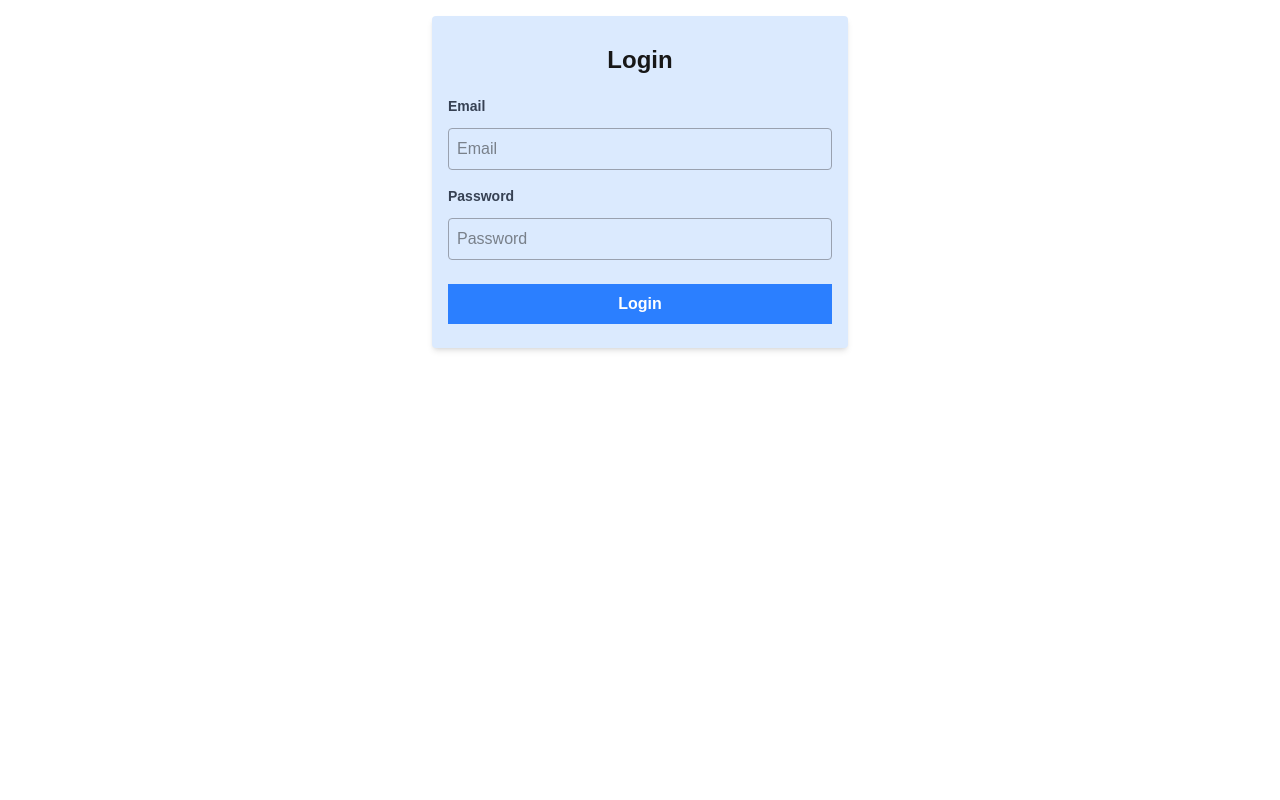
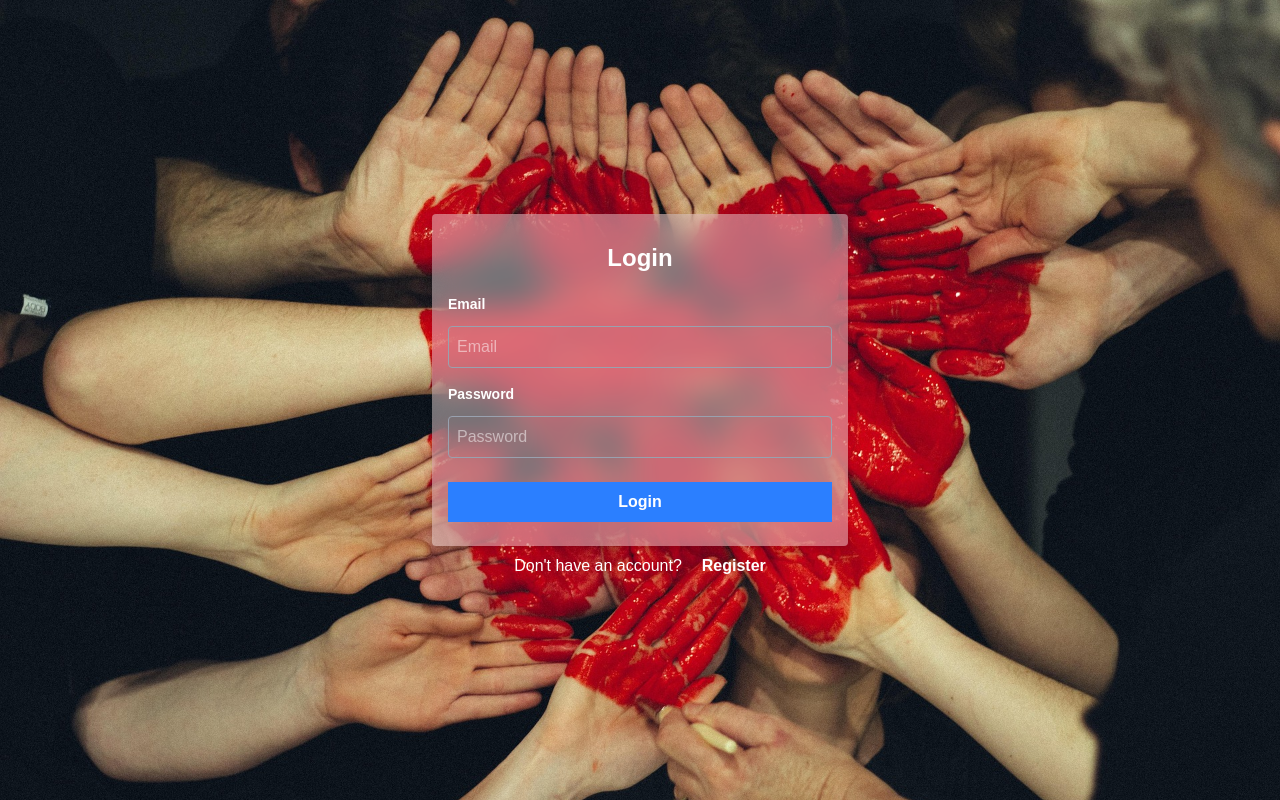
Before and after one commit to Stackarius/neighbor_security, a Next.js app: page /login in a window 1280 px wide. Built offline with nearby package versions, Linux system fonts and the light colour scheme; no server answers.

Commit message:
feat: added login reroutes based on priviledges

```diff
--- a/src/app/login/page.js
+++ b/src/app/login/page.js
@@ -1,33 +1,58 @@
 "use client";
 
-import { useState } from "react";
+import { use, useState } from "react";
 import { useRouter } from "next/navigation";
 import { toast } from "react-toastify";
 import { login } from "../../lib/auth";
+import Link from "next/link";
 
 export default function Login() {
   const router = useRouter();
   const [email, setEmail] = useState("");
   const [password, setPassword] = useState("");
+  const [loading, setLoading] = useState(false)
 
   const handleLogin = async (e) => {
+
     e.preventDefault();
     try {
+      setLoading(true)
+
       await login(email, password);
+      // Get user profile to check role
+      const { data: profile, error: profileError } = await supabase
+        .from("profiles")
+        .select("user_role")
+        .eq("id", user.id)
+        .single();
+
+      // user == admin => "/admin" : "/dashboard"
+      if (profile && profile.user_role == "admin") {
+        setLoading(false)
+        router.push("/admin");
+      } else if (profileError) {
+        toast.error("CANNOT AUTHENTICATE USER NOW, TRY IN FEW MINUTES")
+      }
+      setLoading(true)
       router.push("/dashboard");
     } catch (err) {
+      setLoading(false)
       toast.error(err.message || "Login failed");
     }
   };
 
   return (
-    <div className="flex flex-col items-center m-auto justify-center p-4  max-w-md">
+    <div
+      className="relative flex items-center justify-center h-[100vh] bg-cover bg-center"
+      style={{ backgroundImage: "url('/hands.jpg')" }}
+    >
+      <div className="flex flex-col items-center m-auto justify-center p-4 w-[500px] max-w-md">
         <form
           onSubmit={handleLogin}
-        className="flex flex-col gap-2 bg-blue-100 p-4 rounded shadow-md w-full"
+          className="flex flex-col gap-2 bg-transparent backdrop-blur-lg bg-white/40 text-white p-4 rounded shadow-md w-full"
         >
           <h2 className="text-2xl font-bold text-center my-3">Login</h2>
-        <p className="text-sm text-gray-700 mb-1 font-semibold">Email</p>
+          <p className="text-sm text-white mb-1 font-semibold">Email</p>
           <input
             type="email"
             placeholder="Email"
@@ -36,7 +61,7 @@ export default function Login() {
             required
             className="mb-2 border border-gray-400 rounded p-2"
           />
-        <p className="text-sm text-gray-700 mb-1 font-semibold">Password</p>
+          <p className="text-sm text-white mb-1 font-semibold">Password</p>
 
           <input
             type="password"
@@ -50,9 +75,38 @@ export default function Login() {
             type="submit"
             className="bg-blue-500 text-white px-4 py-2 mb-2 font-semibold hover:bg-blue-700"
           >
-          Login
+            {loading && (
+              <svg
+                className="animate-spin h-5 w-5 text-white inline mr-2"
+                xmlns="http://www.w3.org/2000/svg"
+                fill="none"
+                viewBox="0 0 24 24"
+              >
+                <circle
+                  className="opacity-25"
+                  cx="12"
+                  cy="12"
+                  r="10"
+                  stroke="currentColor"
+                  strokeWidth="4"
+                />
+                <path
+                  className="opacity-75"
+                  fill="currentColor"
+                  d="M4 12a8 8 0 018-8v8z"
+                />
+              </svg>
+            )}
+            {loading ? "Please wait..." : "Login"}
           </button>
         </form>
+        <div className="flex justify-between p-2 text-white">
+          <p className="mr-auto ">Don&apos;t have an account? </p>
+          <Link href="/register" className="ml-5 font-semibold">
+            Register
+          </Link>
+        </div>
+      </div>
     </div>
   );
 }
```
Lines whose indentation alone changed are shown as unchanged.
